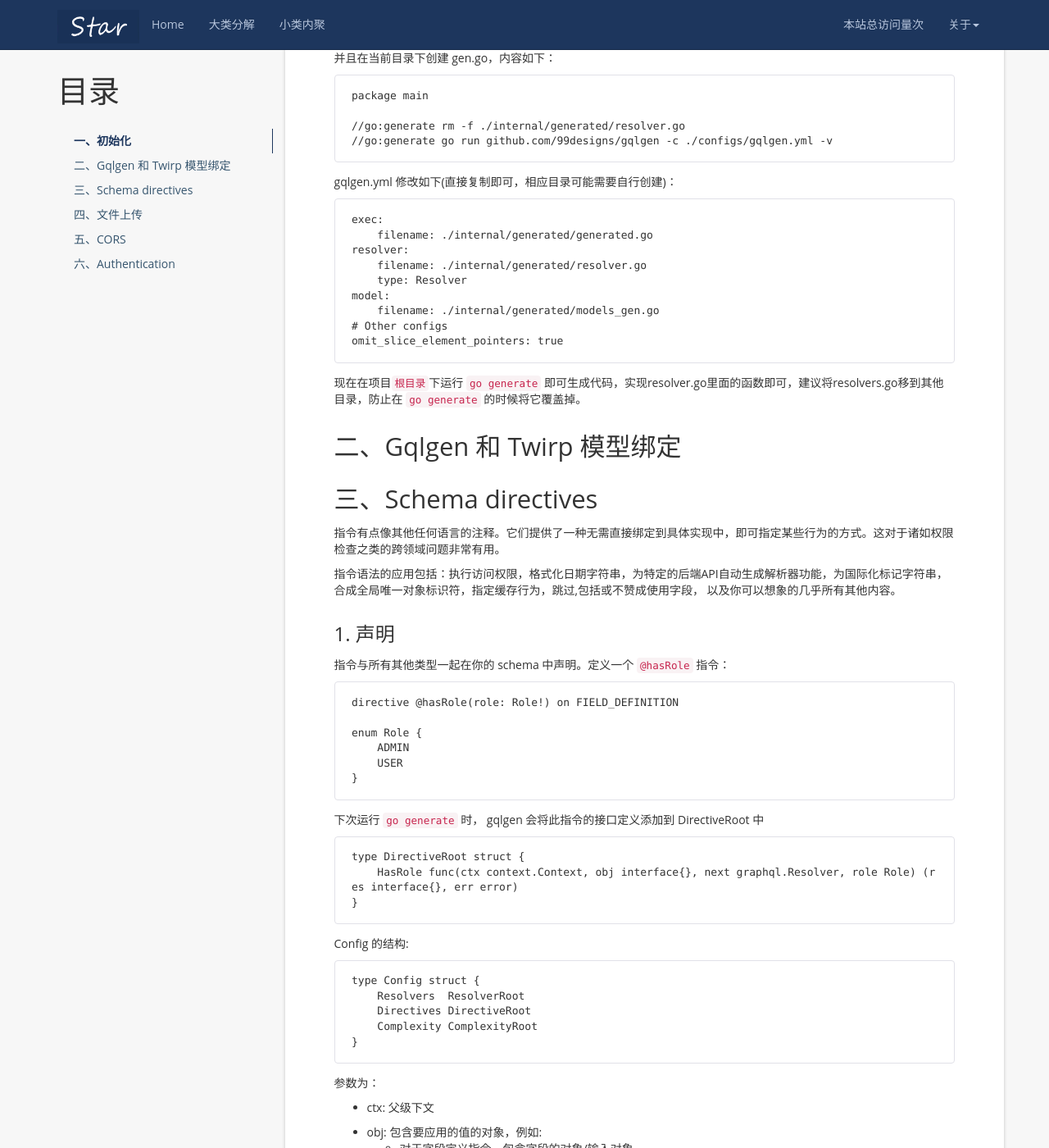
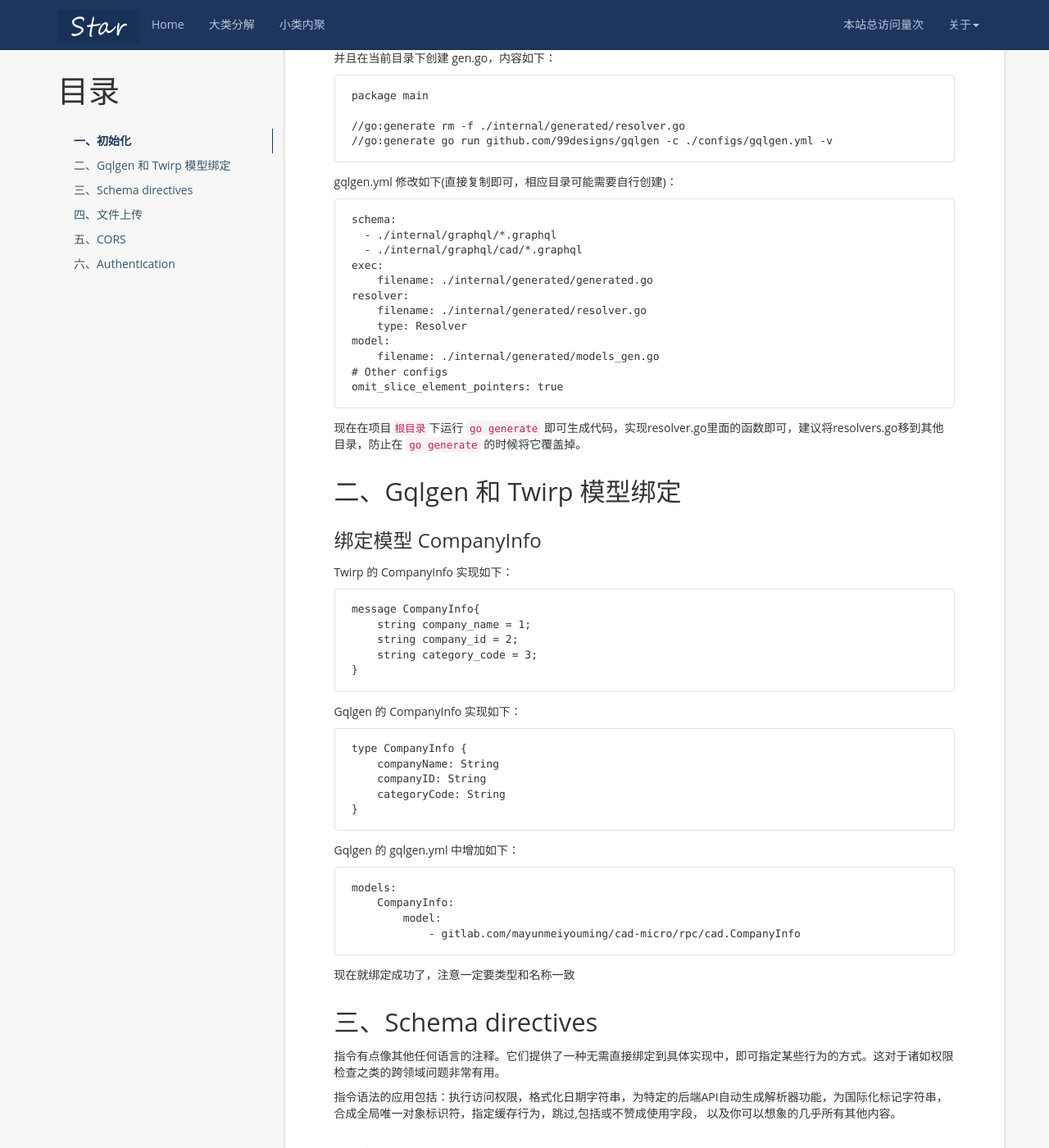
Before and after one commit to mayunmeiyouming/blog, a Jekyll site: the page built from _posts/2020-08-25-gqlgen.md, in a window 1280 px wide and 1400 px high, scrolled down 558 px. Shown: the whole window at 82% size. Built offline with Jekyll 4.4.1, drawn with Linux system fonts in a browser that asks for light colours; nearby versions of some CDN libraries; a script that is not in the unit is left out; comment, search, counter and statistics services are not loaded.

Commit message:
增加模型绑定

````diff
--- a/_posts/2020-08-25-gqlgen.md
+++ b/_posts/2020-08-25-gqlgen.md
@@ -32,6 +32,9 @@ package main
 gqlgen.yml 修改如下(直接复制即可，相应目录可能需要自行创建)：
 
 ```
+schema:
+  - ./internal/graphql/*.graphql
+  - ./internal/graphql/cad/*.graphql
 exec:
     filename: ./internal/generated/generated.go
 resolver:
@@ -47,7 +50,38 @@ omit_slice_element_pointers: true
 
 ## 二、Gqlgen 和 Twirp 模型绑定
 
+### 绑定模型 CompanyInfo
 
+Twirp 的 CompanyInfo 实现如下：
+
+```
+message CompanyInfo{
+    string company_name = 1;
+    string company_id = 2;
+    string category_code = 3;
+}
+```
+
+Gqlgen 的 CompanyInfo 实现如下：
+
+```
+type CompanyInfo {
+    companyName: String
+    companyID: String
+    categoryCode: String
+}
+```
+
+Gqlgen 的 gqlgen.yml 中增加如下：
+
+```
+models:
+    CompanyInfo:
+        model:
+            - gitlab.com/mayunmeiyouming/cad-micro/rpc/cad.CompanyInfo
+```
+
+现在就绑定成功了，注意一定要类型和名称一致
 
 ## 三、Schema directives
 
````
